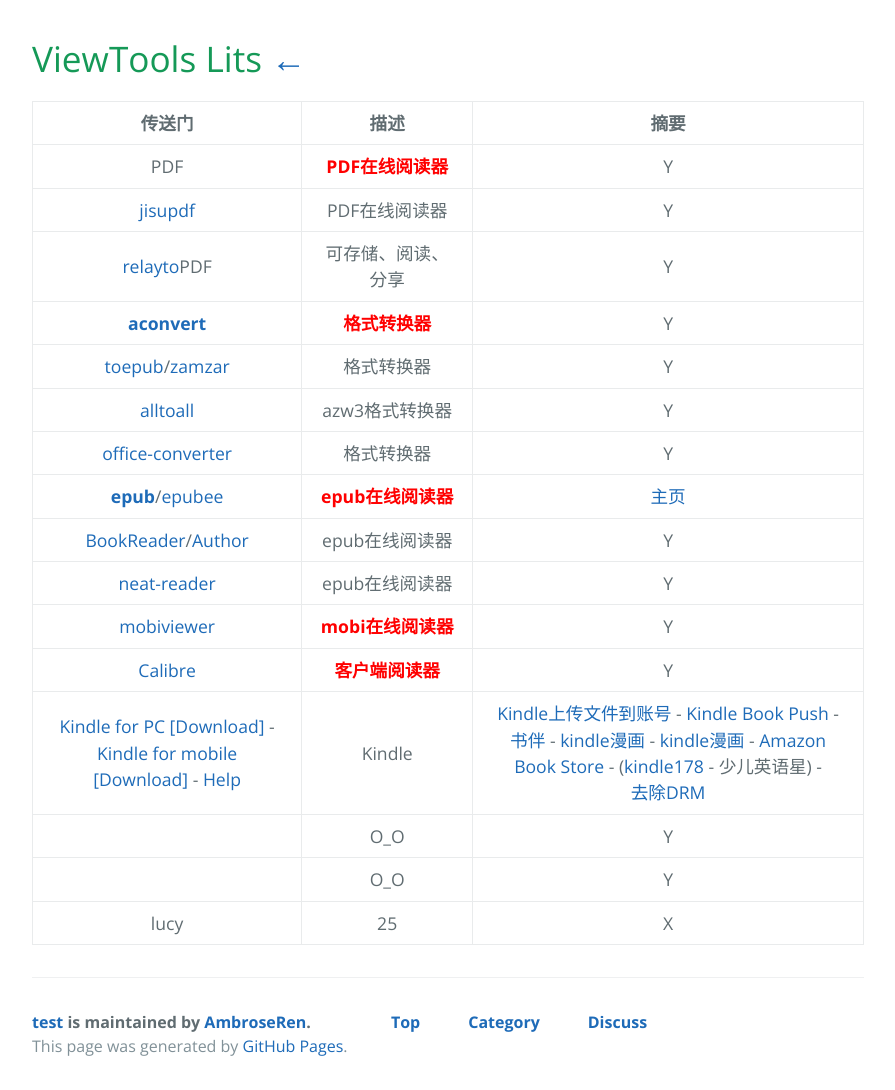
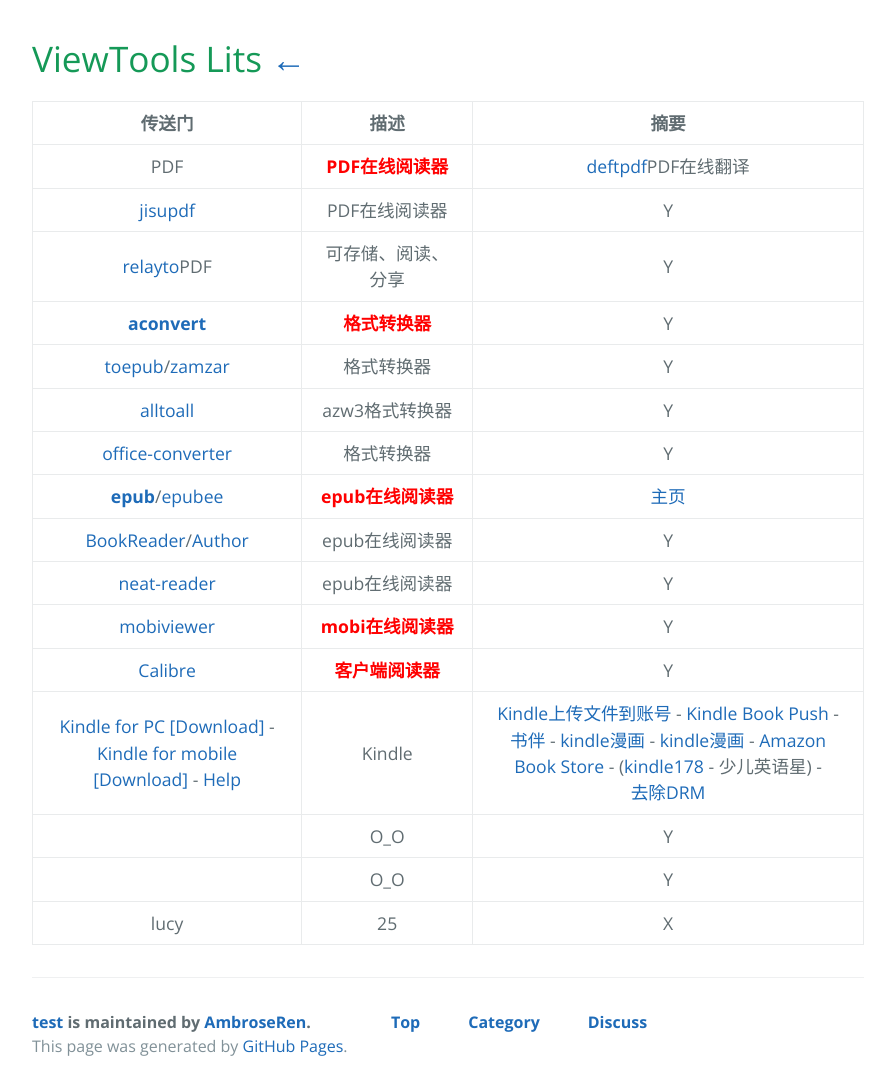
Before and after one commit to AmbroseRen/test, a Jekyll site: the page built from Library/ViewTools.md, in a window 1280 px wide. Shown: the whole page, without its empty margins (192-1087 px from the left). Built offline with Jekyll 4.4.1, drawn with Linux system fonts in a browser that asks for light colours; our own code applies the rules of GitHub Pages for plain Markdown files; the repository's description, which GitHub fills in, is left out.

Commit message:
Update ViewTools.md

```diff
--- a/Library/ViewTools.md
+++ b/Library/ViewTools.md
@@ -2,7 +2,7 @@
 
 | 传送门 | 描述 | 摘要 |
 |:---:|:---:|:---:|
-| PDF | <font color="#ff0000"><b>PDF在线阅读器</b></font> | Y |
+| PDF | <font color="#ff0000"><b>PDF在线阅读器</b></font> | [deftpdf](https://deftpdf.com/zh/translate#)PDF在线翻译 |
 | [jisupdf](http://web.jisupdf.com/) | PDF在线阅读器 | Y |
 | [relayto](https://relayto.com/-17/docs)PDF | 可存储、阅读、分享 | Y |
 | __[aconvert](https://www.aconvert.com/cn/ebook/epub-to-mobi/)__ | <font color="#ff0000"><b>格式转换器</b></font> | Y |
```
